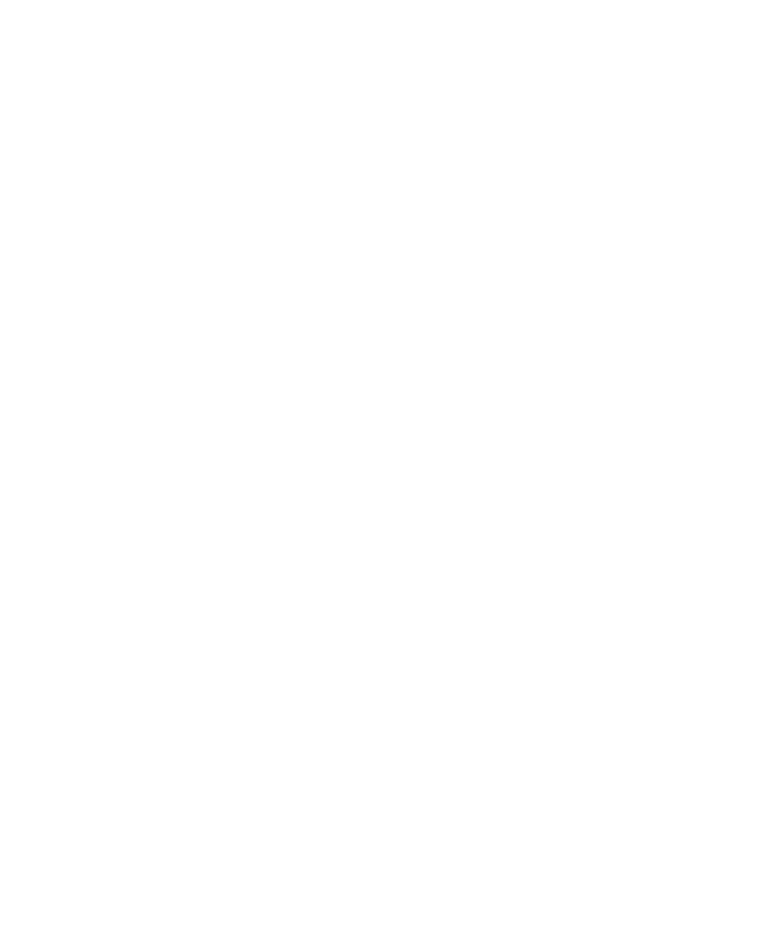
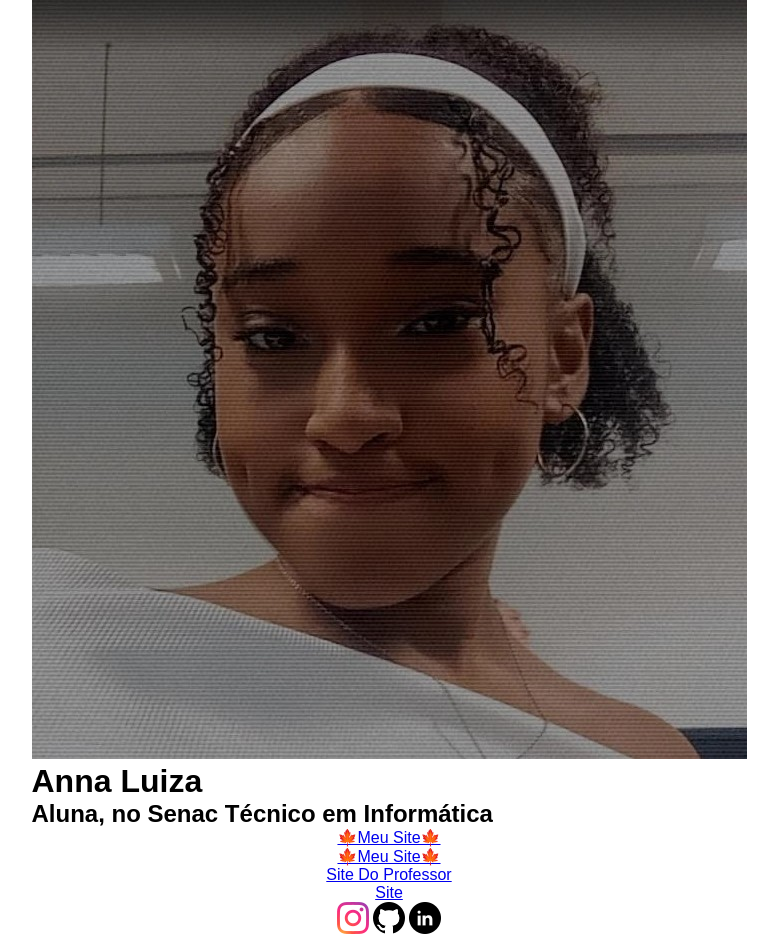
Before and after one commit to AnnaLuSant/linktree, a plain HTML site: page index.html in a window 1280 px wide. Shown: the whole page, without its empty margins (251-1029 px from the left). Before the commit the page ends 800 px from the top, so only its background shows below. Drawn offline with Linux system fonts and the light colour scheme; a web font is replaced by a local one.

Commit message:
Linktree estrutura do documento

```diff
--- a/index.html
+++ b/index.html
@@ -4,8 +4,38 @@
     <meta charset="UTF-8">
     <meta name="viewport" content="width=device-width, initial-scale=1.0">
     <title>Anna Luiza Ferreira</title>
+    <!--Google Fontes-->
+    <link rel="preconnect" href="https://fonts.googleapis.com">
+    <link rel="preconnect" href="https://fonts.gstatic.com" crossorigin>
+    <link href="https://fonts.googleapis.com/css2?family=Open+Sans:ital,wght@0,300..800;1,300..800&family=Roboto:ital,wght@0,100..900;1,100..900&family=Vend+Sans:ital,wght@0,300..700;1,300..700&display=swap" rel="stylesheet">
+    <link rel="stylesheet" href="style.css">
 </head>
 <body>
+    <div class="container">
+        <!-- Cabeçalho -->
+        <header>
+            <img src="./img/anna.jpg" alt="Anna Luiza">
+            <h1>Anna Luiza</h1>
+            <h2>Aluna, no Senac Técnico em Informática</h2>
+
+        </header>
+
+        <!-- Conteúdo Principal -->
+         <main>
+            <a href="https://annalulu.unaux.com/?i=1" target="_blank">🍁Meu Site🍁</a>
+            <a href="https://annalu2.wordpress.com/">🍁Meu Site🍁</a>
+            <a href="https://html5css3.com.br/">Site Do Professor</a>
+            <a href="https://devtutorial.com.br/">Site</a>
+
+         </main>
+
+         <!-- Rodapé -->
+         <footer>
+            <a href="https://www.instagram.com/a.nina_lu/" target="_blank"><img src="./Icons/instagram.png" alt="Instagram"></a>
+            <a href="https://github.com/AnnaLuSant" target="_blank"><img src="./Icons/github.png" alt="github"></a>
+            <a href="https://www.linkedin.com/in/anna-luiza-santos-966113346/" target="_blank"><img src="./Icons/linkedin.png" alt="Linkedin"></a>
+
+         </footer>
+    </div>
 
 </body>
-</html>
--- /dev/null
+++ b/style.css
@@ -0,0 +1,28 @@
+/*css Reset*/
+* {
+    margin: 0;
+    padding: 0;
+    box-sizing: border-box;
+}
+
+/*Variaveis*/
+:root {
+    --cinzaClaro: #0013bb;
+    --CinzaMedio: #000294;
+    --CinzaEscuro: #04003a;
+}
+
+/*Layout*/
+.container, main {
+    display: flex;
+    flex-direction: column;
+    align-items: center;
+}
+
+html {
+    font-size: 16px;
+}
+
+body {
+    font-family: "Vend Sans", sans-serif;
+}
```
Also changed, not shown: Icons/211904_social_github_icon.png (deleted), Icons/4362961_linkedin_social media_icon.png (deleted), Icons/github.png (added), Icons/instagram.png (renamed from Icons/1298747_instagram_brand_logo_social media_icon.png), Icons/linkedin.png (renamed from Icons/287697_linkedin_icon.png), img/anna.jpg (added).
